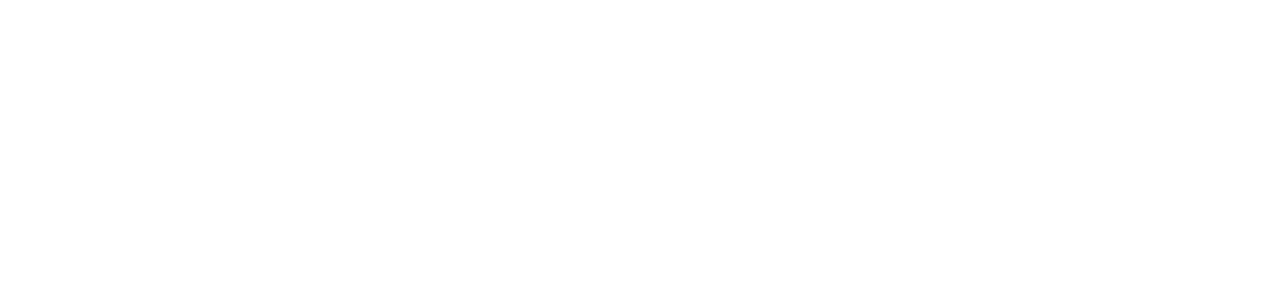
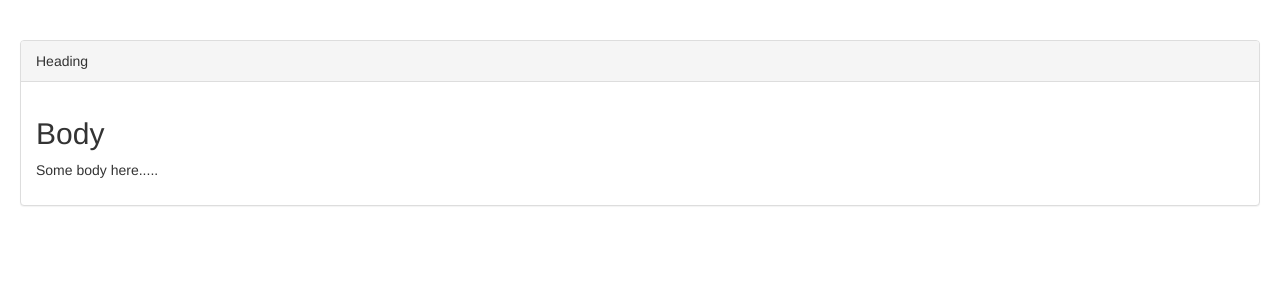
Before and after one commit to EJNB/hello-world, an Angular app: page / in a window 1280 px wide. Shown: the top 300 px of the page. Built offline with nearby package versions, Linux system fonts and the light colour scheme; a web font is replaced by a local one.

Commit message:
NgContent

```diff
--- a/src/app/app.component.html
+++ b/src/app/app.component.html
@@ -1 +1,9 @@
 <favorite [isFavorite]="post.isFavorite" (change)="onFavoriteChange($event)"></favorite>
+
+<bootstrap-component>
+  <div class="heading">Heading</div>
+  <div class="body">
+    <h2>Body</h2>
+    <p>Some body here.....</p>
+  </div>
+</bootstrap-component>
--- a/src/app/app.module.ts
+++ b/src/app/app.module.ts
@@ -9,6 +9,7 @@
 import { CoursesService } from './sevices/courses.service';
 import { SummaryPipe } from './pipes/summary.pipe';
 import { FavoriteComponent } from './favorite/favorite.component';
+import { BootstrapComponent } from './bootstrap/bootstrap.component';
 
 
 @NgModule({
@@ -18,6 +19,7 @@
     CourseComponent,
     SummaryPipe,
     FavoriteComponent,
+    BootstrapComponent,
   ],
   imports: [
     BrowserModule,
--- /dev/null
+++ b/src/app/bootstrap/bootstrap.component.html
@@ -0,0 +1,8 @@
+<div class="panel panel-default">
+  <div class="panel-heading">
+    <ng-content select=".heading"></ng-content>
+  </div>
+  <div class="panel-body">
+    <ng-content select=".body"></ng-content>
+  </div>
+</div>
--- /dev/null
+++ b/src/app/bootstrap/bootstrap.component.ts
@@ -0,0 +1,15 @@
+import { Component, OnInit } from '@angular/core';
+
+@Component({
+  selector: 'bootstrap-component',
+  templateUrl: './bootstrap.component.html',
+  styleUrls: ['./bootstrap.component.css']
+})
+export class BootstrapComponent implements OnInit {
+
+  constructor() { }
+
+  ngOnInit() {
+  }
+
+}
```
Also changed, not shown: src/app/bootstrap/bootstrap.component.css (added), 1 other file (tests, documents, lock files or other folders).
